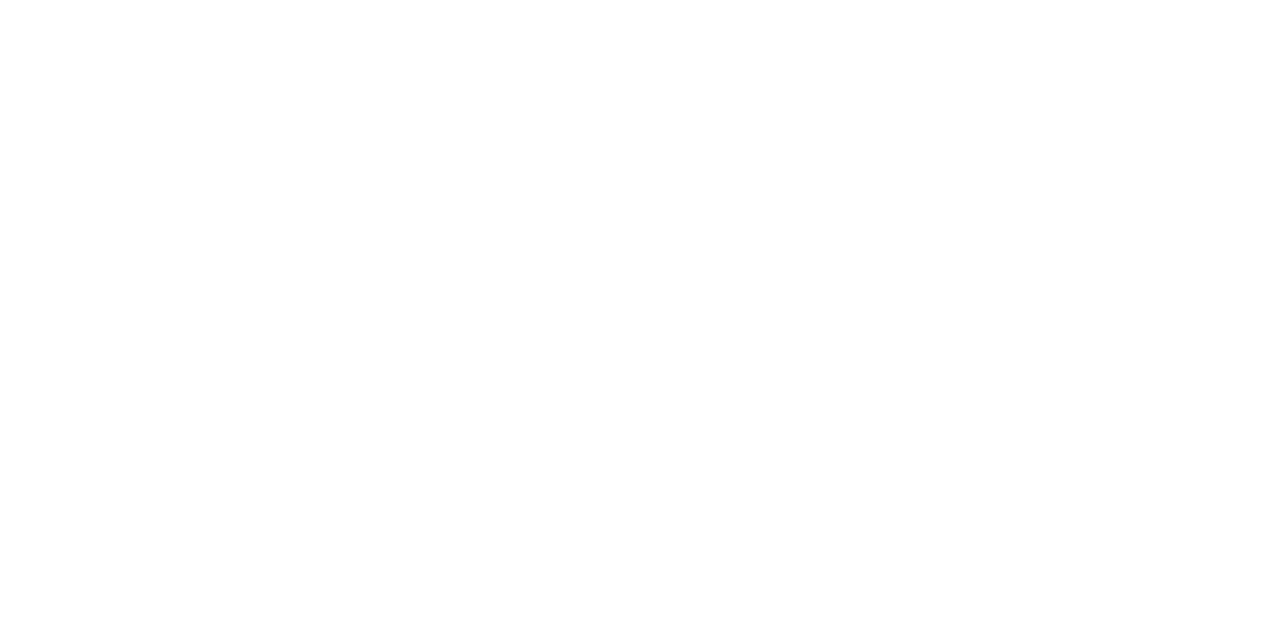
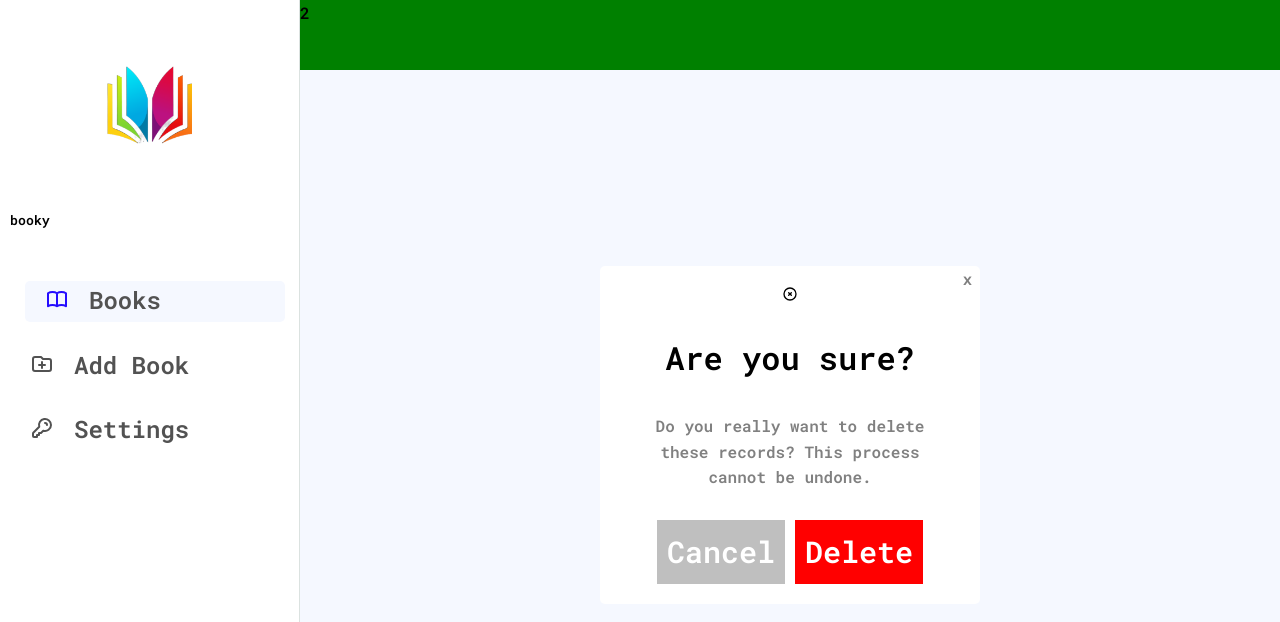
Before and after one commit to OktayRasimov/booky, a React (Vite) app in the folder client/: page /books/delete/1 in a window 1280 px wide. Before the commit this address had no page. Shown: the top 622 px of the page. Built offline with nearby package versions, Linux system fonts and the light colour scheme.

Commit message:
added working delete on book and funcional delete modal

```diff
--- a/client/src/App.jsx
+++ b/client/src/App.jsx
@@ -4,6 +4,7 @@
 import Books from "./pages/Books";
 import SelectedBook from "./pages/SelectedBook";
 import AddBook from "./pages/AddBook";
+import DeleteBook from "./pages/DeleteBook";
 
 function App() {
   return (
@@ -12,6 +13,7 @@
         <Route path="/" element={<AppLayout />}>
           <Route path="/books" element={<Books />} />
           <Route path="/books/details/:id" element={<SelectedBook />} />
+          <Route path="/books/delete/:id" element={<DeleteBook />} />
           <Route path="/add" element={<AddBook />} />
         </Route>
       </Routes>
--- /dev/null
+++ b/client/src/components/DeleteBookConfirmation.jsx
@@ -0,0 +1,82 @@
+import { useNavigate, useParams } from "react-router-dom";
+import styled from "styled-components";
+import { HiOutlineXCircle } from "react-icons/hi";
+import axios from "axios";
+
+const StyledCancelContainer = styled.div`
+  background-color: var(--color-white-100);
+  display: flex;
+  flex-direction: column;
+  align-items: center;
+  padding: 2rem 4rem;
+  width: 38rem;
+  gap: 3rem;
+  position: relative;
+  border-radius: 5px;
+
+  p {
+    text-align: center;
+    color: grey;
+  }
+  aside {
+    display: flex;
+    gap: 1rem;
+    button {
+      &:first-child {
+        color: var(--color-white-100);
+        background-color: var(--color-white-200);
+        border: none;
+        font-size: 3rem;
+        padding: 0.8rem 1rem;
+      }
+      &:last-child {
+        background-color: red;
+        color: var(--color-white-100);
+        border: none;
+        font-size: 3rem;
+        padding: 0.8rem 1rem;
+      }
+    }
+  }
+`;
+const CloseButton = styled.p`
+  position: absolute;
+  top: 0;
+  right: 8px;
+  cursor: pointer;
+`;
+
+function DeleteBookConfirmation() {
+  const { id } = useParams();
+  const navigate = useNavigate();
+
+  function handleDeleteBook() {
+    axios
+      .delete(`http://localhost:8888/books/${id}`)
+      .then((res) => {
+        console.log(res);
+      })
+      .catch((err) => {
+        console.log(err.message);
+      })
+      .finally(() => navigate(-1));
+  }
+
+  return (
+    <StyledCancelContainer>
+      <HiOutlineXCircle />
+      <h1>Are you sure?</h1>
+      <p>
+        Do you really want to delete these records? This process cannot be
+        undone.
+      </p>
+      <aside>
+        <button onClick={() => navigate(-1)}>Cancel</button>
+        <button onClick={handleDeleteBook}>Delete</button>
+      </aside>
+      <CloseButton onClick={() => navigate(-1)}>x</CloseButton>
+    </StyledCancelContainer>
+  );
+}
+
+export default DeleteBookConfirmation;
--- a/client/src/components/EachRenderedBook.jsx
+++ b/client/src/components/EachRenderedBook.jsx
@@ -55,7 +55,7 @@
           <Link>
             <HiPencil />
           </Link>
-          <Link>
+          <Link to={`delete/${el._id}`}>
             <HiXCircle />
           </Link>
         </aside>
--- a/client/src/pages/AddBook.jsx
+++ b/client/src/pages/AddBook.jsx
@@ -1,5 +1,6 @@
 import axios from "axios";
 import { useRef } from "react";
+import { useNavigate } from "react-router-dom";
 import styled from "styled-components";
 
 const StyledAddBookContainer = styled.div`
@@ -19,6 +20,9 @@
   const author = useRef();
   const description = useRef();
   const rating = useRef();
+
+  const navigate = useNavigate();
+
   function handleAddBook() {
     axios
       .post("http://localhost:8888/books", {
@@ -32,7 +36,8 @@
       })
       .catch((err) => {
         console.log(err.message);
-      });
+      })
+      .finally(navigate(-1));
   }
 
   return (
--- /dev/null
+++ b/client/src/pages/DeleteBook.jsx
@@ -0,0 +1,7 @@
+import DeleteBookConfirmation from "../components/DeleteBookConfirmation";
+
+function DeleteBook() {
+  return <DeleteBookConfirmation />;
+}
+
+export default DeleteBook;
```
